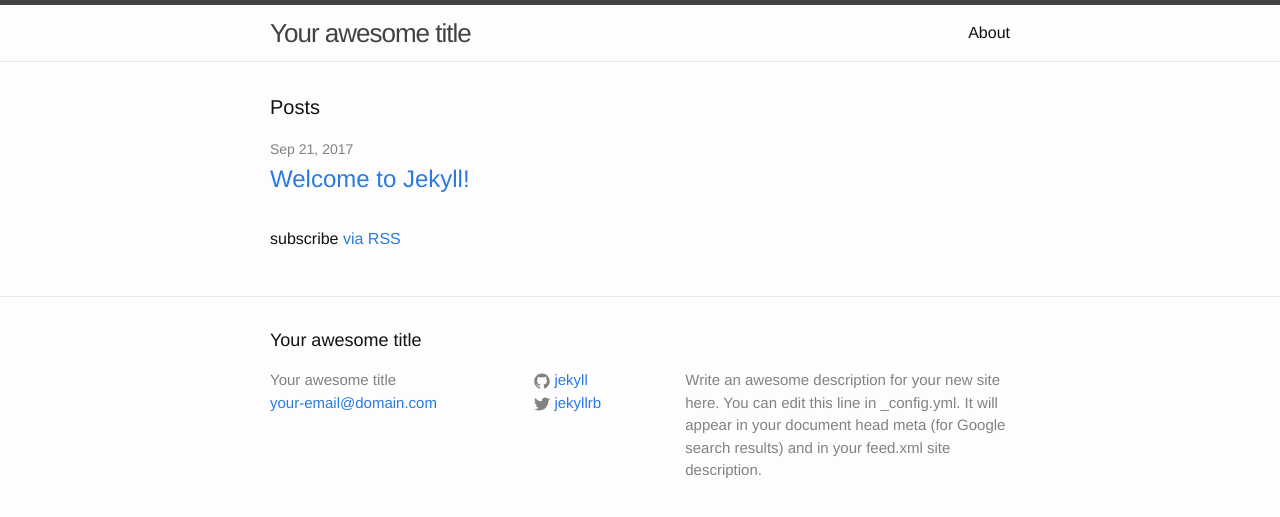
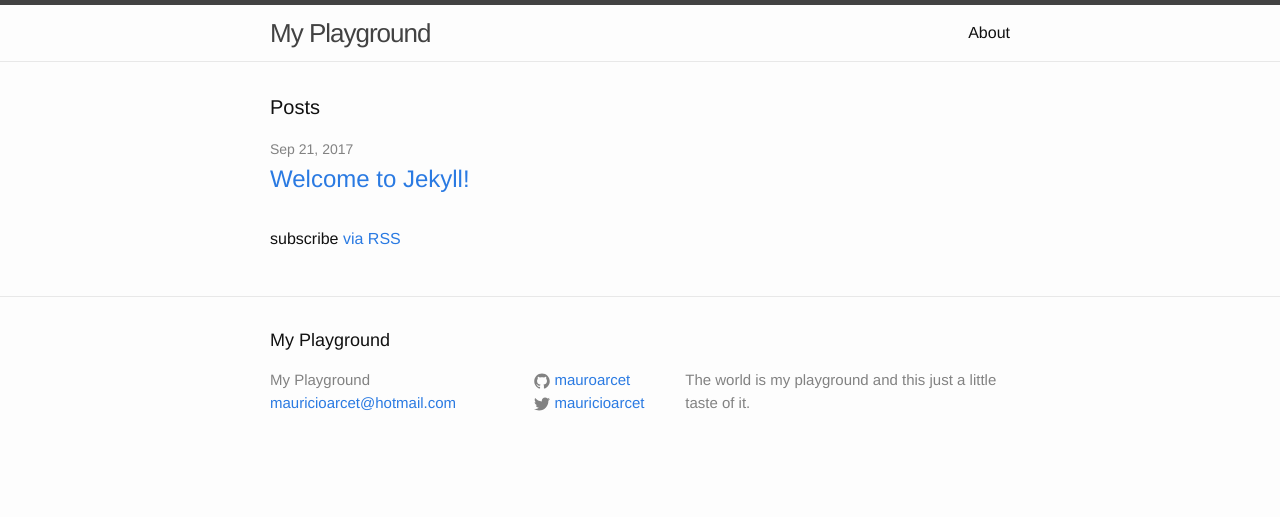
Before and after one commit to mauroarcet/mauroarcet.github.io, a Jekyll site: the page built from index.html, in a window 1280 px wide. Shown: the top 517 px of the page. Built offline with Jekyll 4.4.1, drawn with Linux system fonts in a browser that asks for light colours.

Commit message:
Data added to YML

```diff
--- a/_config.yml
+++ b/_config.yml
@@ -6,16 +6,14 @@
 # 'jekyll serve'. If you change this file, please restart the server process.
 
 # Site settings
-title: Your awesome title
-email: your-email@domain.com
+title: My Playground
+email: mauricioarcet@hotmail.com
 description: > # this means to ignore newlines until "baseurl:"
-  Write an awesome description for your new site here. You can edit this
-  line in _config.yml. It will appear in your document head meta (for
-  Google search results) and in your feed.xml site description.
+  The world is my playground and this just a little taste of it.
 baseurl: "" # the subpath of your site, e.g. /blog
 url: "http://yourdomain.com" # the base hostname & protocol for your site
-twitter_username: jekyllrb
-github_username:  jekyll
+twitter_username: mauricioarcet
+github_username:  mauroarcet
 
 # Build settings
 markdown: kramdown
```
